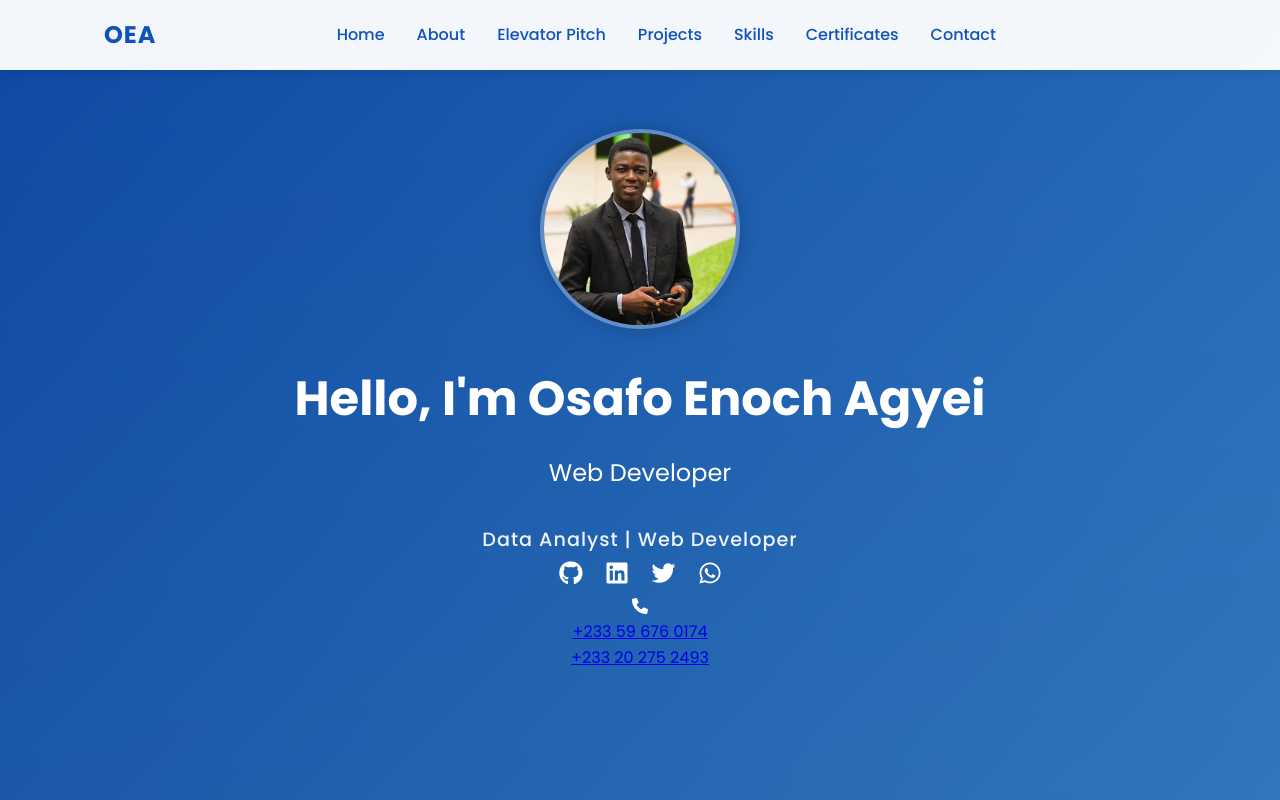
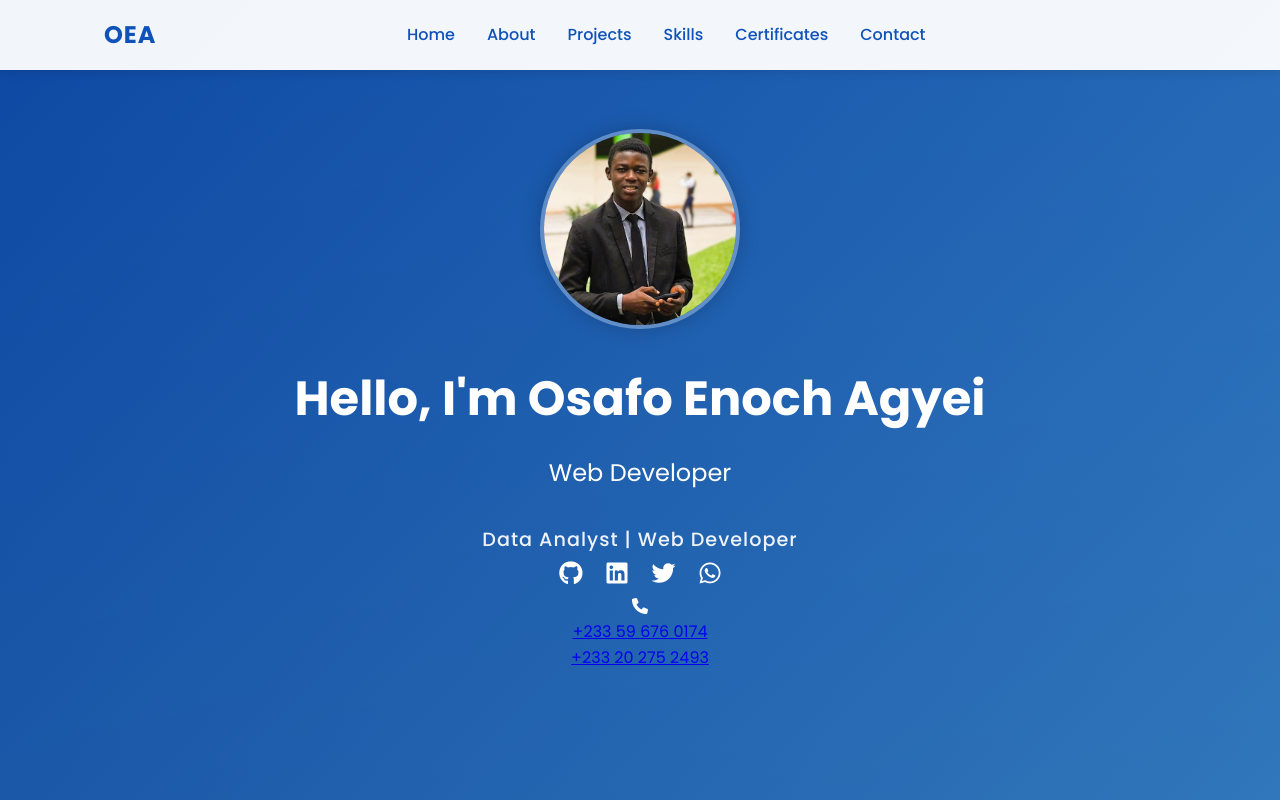
Before and after one commit to enosaf7/my-portfolio-website, a plain HTML site: page index.html in a window 1280 px wide. Shown: the top 800 px of the page. Drawn offline with Linux system fonts and the light colour scheme.

Commit message:
Update index.html

```diff
--- a/index.html
+++ b/index.html
@@ -17,7 +17,6 @@
             <ul class="nav-links">
                 <li><a href="#home">Home</a></li>
                 <li><a href="#about">About</a></li>
-                <li><a href="#elevator">Elevator Pitch</a></li>
                 <li><a href="#projects">Projects</a></li>
                 <li><a href="#skills">Skills</a></li>
                 <li><a href="#certificates">Certificates</a></li>
```
